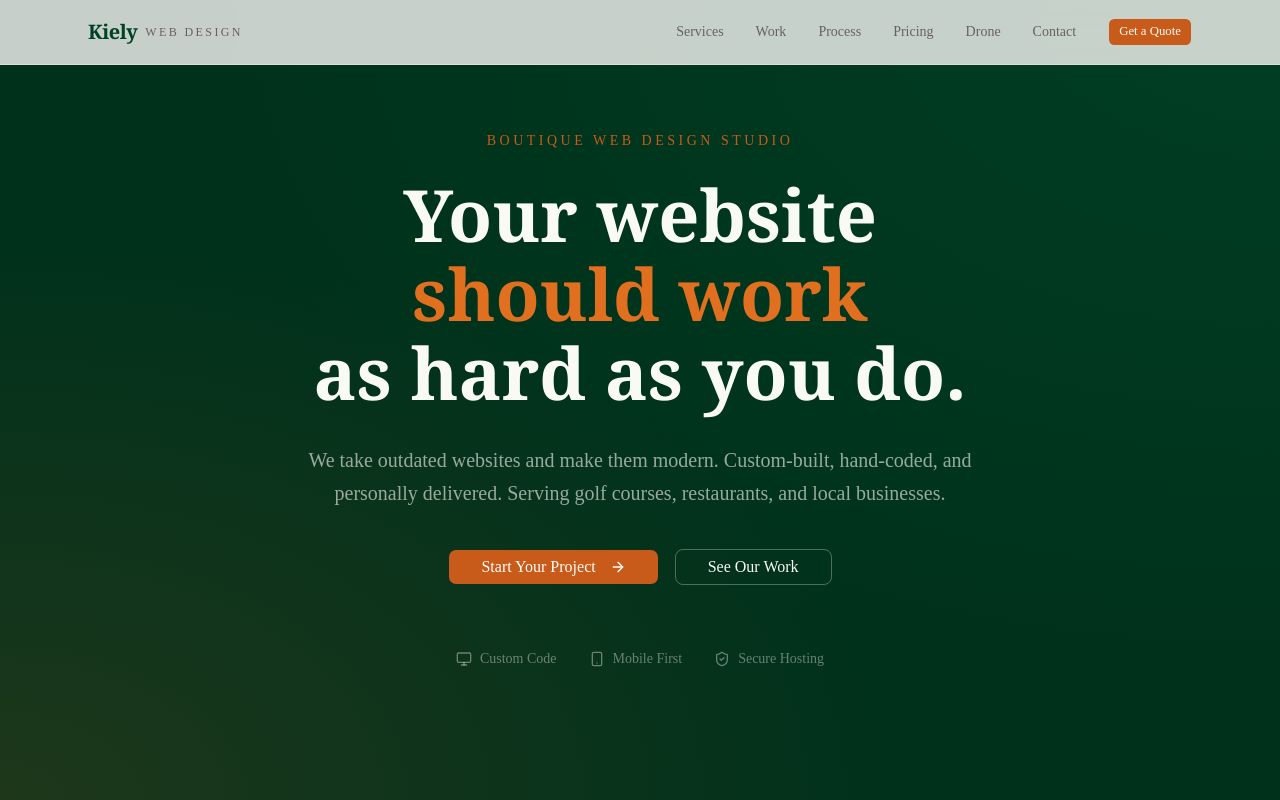
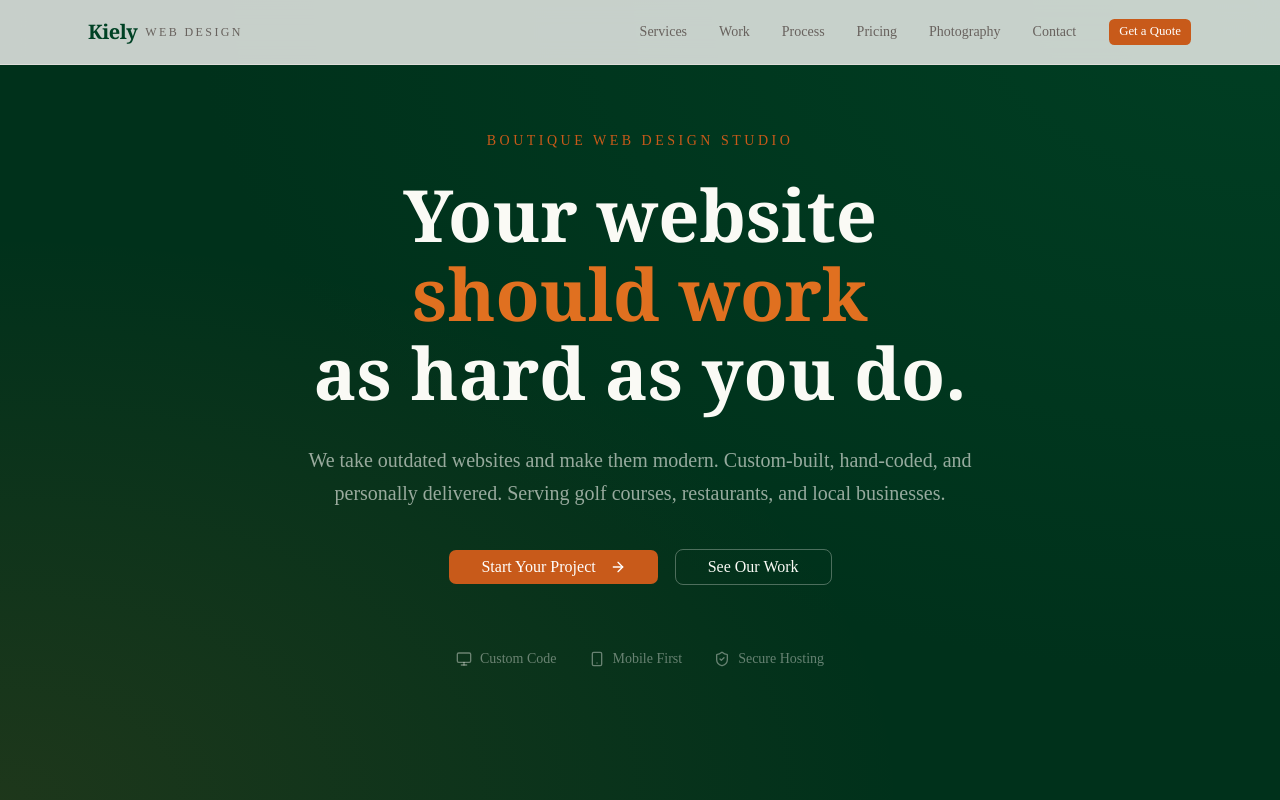
Before and after one commit to bri9and/kwd, a Next.js app: page / in a window 1280 px wide. Shown: the top 800 px of the page. Built offline with nearby package versions, Linux system fonts and the light colour scheme; a web font is replaced by a local one.

Commit message:
fix: rename Drone nav label to Photography
Co-Authored-By: Claude Opus 4.6 <noreply@anthropic.com>

```diff
--- a/src/components/footer.tsx
+++ b/src/components/footer.tsx
@@ -25,7 +25,7 @@ export function Footer() {
                 { href: "/#work", label: "Portfolio" },
                 { href: "/pricing", label: "Pricing" },
                 { href: "/contact", label: "Contact" },
-                { href: "/drone", label: "Drone Services" },
+                { href: "/drone", label: "Photography" },
               ].map((link) => (
                 <Link
                   key={link.href}
--- a/src/components/header.tsx
+++ b/src/components/header.tsx
@@ -12,7 +12,7 @@ const links = [
   { href: "/#work", label: "Work" },
   { href: "/#process", label: "Process" },
   { href: "/pricing", label: "Pricing" },
-  { href: "/drone", label: "Drone" },
+  { href: "/drone", label: "Photography" },
   { href: "/contact", label: "Contact" },
 ];
 
```
